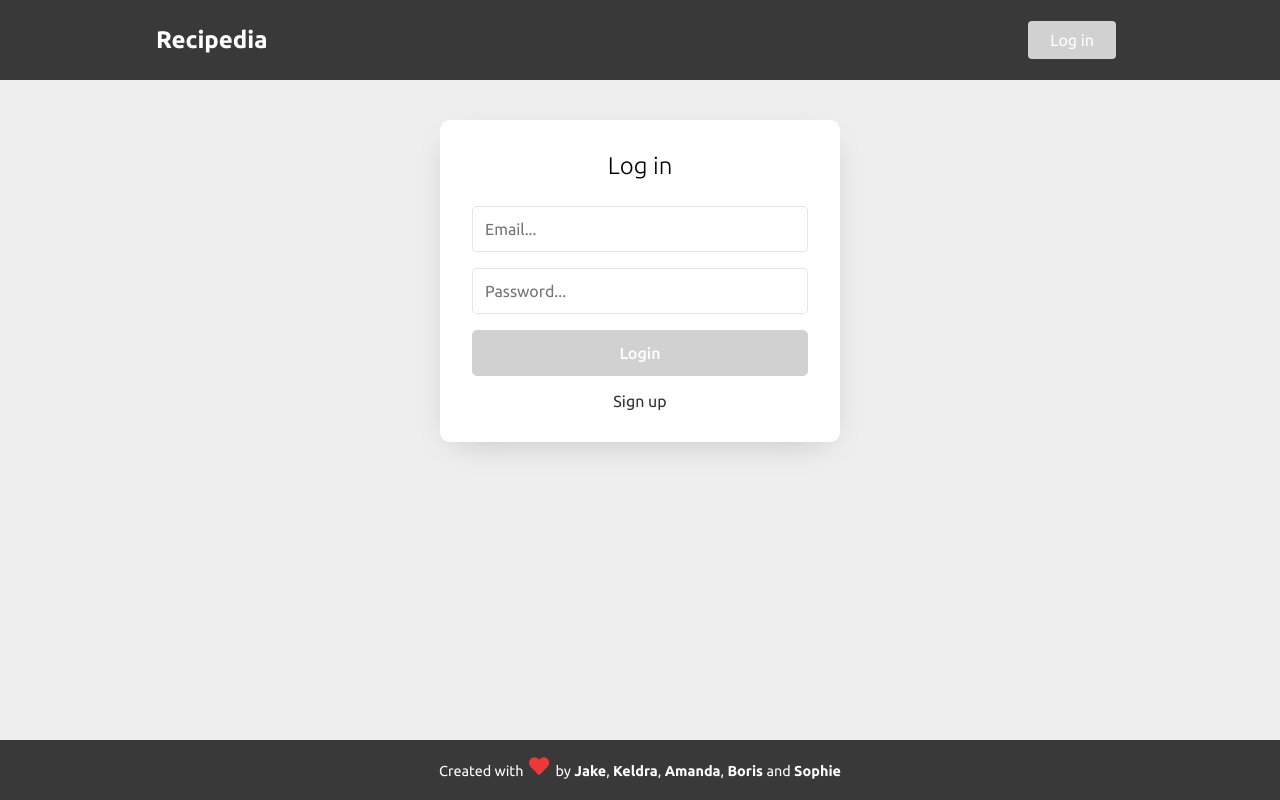
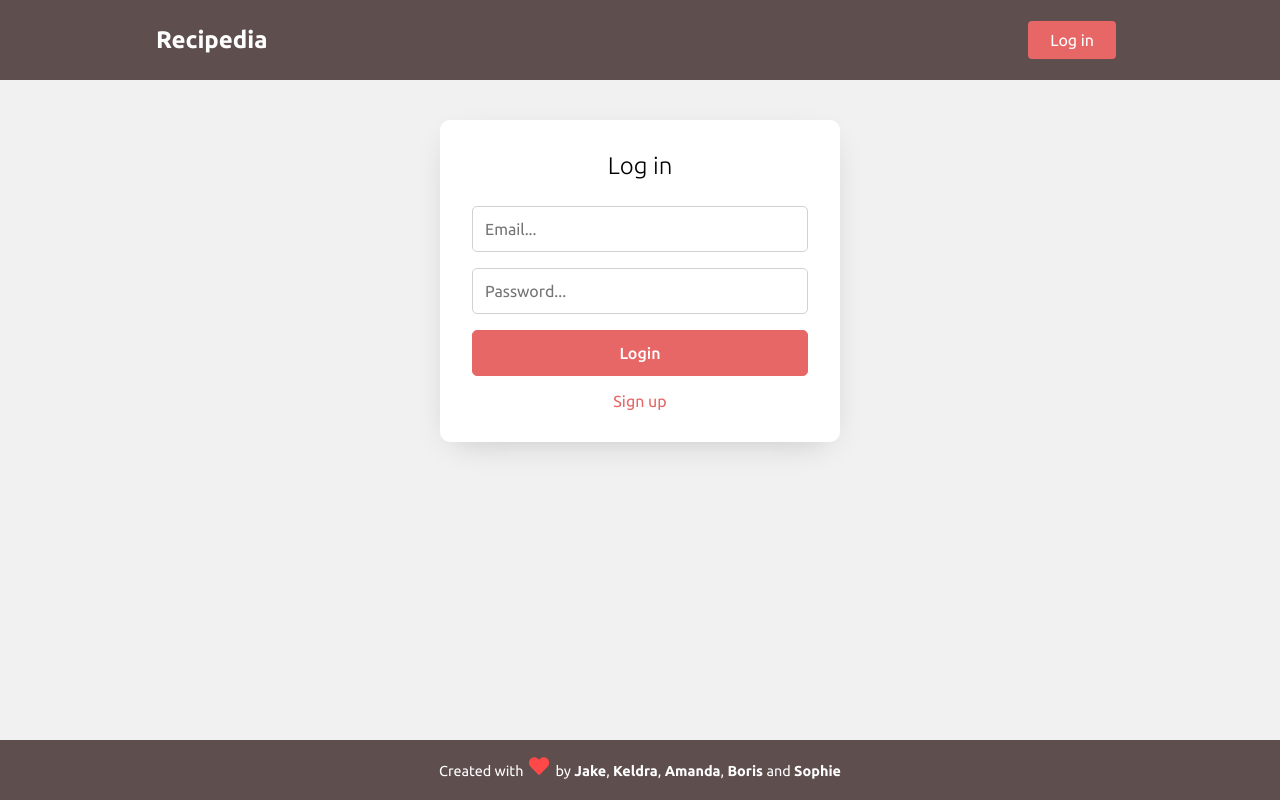
Before and after one commit to SophieBonneval/Recipedia, a React (Create React App) app: page /log-in in a window 1280 px wide. Built offline with nearby package versions, Linux system fonts and the light colour scheme; no server answers.

Commit message:
Styling colors etc

```diff
--- a/src/App.css
+++ b/src/App.css
@@ -1,4 +1,28 @@
 @import url('https://fonts.googleapis.com/css2?family=Ubuntu:ital,wght@0,300;0,400;0,500;0,700;1,300;1,400;1,500;1,700&display=swap');
+
+:root {
+  --palette1: rgba(231, 102, 102);
+  --palette1-saturated: rgb(255, 73, 73);
+  --palette1-dark: rgb(207, 75, 75);
+  --palette2: rgba(240, 213, 130);
+  --palette3: rgba(229, 164, 120);
+  --palette4: rgb(94, 78, 78);
+  --palette5: rgb(97, 98, 101);
+  --white: rgb(255, 255, 255);
+  --grey1: rgb(241 241 241);
+  --grey2: #bfbfbf;
+  --grey2-field: #d1d1d1;
+  --grey3: #a6a6a6;
+  --grey4: #8c8c8c;
+  --grey5: #404040;
+  --black: rgb(0, 0, 0);
+  --transition: all 0.3s ease-in-out;
+
+  --footer-gray: #393939;
+  --searchbutton-gray: #d1d1d1;
+  --navBar-black: #393939;
+  --RecipediaText-white: #fff;
+}
 
 * {
   font-family: 'Ubuntu', sans-serif;
--- a/src/components/CreateRecipe/index.js
+++ b/src/components/CreateRecipe/index.js
@@ -162,7 +162,7 @@ function CreateRecipe() {
             rows='4'
             cols='50'
             value={instructions}
-            placeholder='Cooking instructions'
+            placeholder='Cooking instructions with steps separated by a pipe (i.e. Step 1 | Step 2 | Step 3)'
             onChange={(e) => setInstructions(e.target.value)}
           />
           {!instructionsIsValid && (
--- a/src/components/Navbar/NavbarElements.js
+++ b/src/components/Navbar/NavbarElements.js
@@ -3,7 +3,7 @@ import { NavLink as Link } from 'react-router-dom';
 import { FaBars } from 'react-icons/fa';
 
 export const Nav = styled.nav`
-  background-color: #393939;
+  background-color: var(--palette4);
   height: 80px;
   display: flex;
   justify-content: space-between;
@@ -12,16 +12,17 @@ export const Nav = styled.nav`
 `;
 
 export const NavLink = styled(Link)`
-  color: #fff;
+  color: var(--white);
   display: flex;
   align-items: center;
   text-decoration: none;
   padding: 0 1rem;
   height: 100%;
   cursor: pointer;
+  transition: all 0.3s ease-in-out;
 
   &:hover {
-    color: #d1d1d1;
+    color: var(--palette2);
   }
 `;
 
@@ -36,7 +37,7 @@ export const MobileIcon = styled.div`
     transform: translate(-100%, 60%);
     font-size: 1.8rem;
     cursor: pointer;
-    color: #fff;
+    color: var(--white);
   }
 `;
 
@@ -76,35 +77,36 @@ export const NavBtn = styled.nav`
 
 export const NavBtnLink = styled(Link)`
   border-radius: 4px;
-  background: #d1d1d1;
+  background: var(--palette1);
   padding: 10px 22px;
-  color: #fff;
+  color: var(--white);
   outline: none;
   cursor: pointer;
-  transition: all 0.2s ease-in-out;
+  transition: all 0.3s ease-in-out;
   text-decoration: none;
 
   &:hover {
-    transition: all 0.2s ease-in-out;
-    background: #fff;
-    color: #d1d1d1;
+    transition: all 0.3s ease-in-out;
+    background: var(--palette1-dark);
+    color: var(--white);
   }
 `;
 
 export const NavBtnNormal = styled.button`
   border-radius: 4px;
-  background: #d1d1d1;
+  background: var(--palette1);
   padding: 10px 22px;
-  color: #fff;
+  color: var(--white);
   outline: none;
   cursor: pointer;
-  transition: all 0.2s ease-in-out;
+  transition: all 0.3s ease-in-out;
   text-decoration: none;
   border: none;
+  font-size: 1rem;
 
   &:hover {
-    transition: all 0.2s ease-in-out;
-    background: #fff;
-    color: #d1d1d1;
+    transition: all 0.3s ease-in-out;
+    background: var(--palette1-dark);
+    color: var(--white);
   }
 `;
--- /dev/null
+++ b/src/components/RecipeDetail/Recipedetail.css
@@ -0,0 +1,16 @@
+.add-button {
+  padding: 10px 16px;
+  border: none;
+  border-radius: 4px;
+  font-size: 16px;
+  cursor: pointer;
+  transition: all 0.3s ease-in-out;
+}
+
+.fav-icon-btn {
+  margin-right: 0.4rem;
+}
+.fav-btn-container {
+  width: 86%;
+  margin: 0 auto 2rem;
+}
--- a/src/components/RecipeDetail/Recipedetail.js
+++ b/src/components/RecipeDetail/Recipedetail.js
@@ -1,4 +1,5 @@
 import React, { useEffect, useState } from 'react';
+import './Recipedetail.css';
 import { useParams } from 'react-router-dom';
 import { addDoc, collection, Timestamp } from 'firebase/firestore';
 import { auth, db } from '../../firebase-config';
@@ -50,19 +51,23 @@ function RecipeDetail() {
     return (
       <div>
         <RecipeDisplay recipe={recipe} />
-        <i className='far fa-heart'></i>
-        <i className='fas fa-heart'></i>
         {user ? (
+          <div className='fav-btn-container'>
             <button
+              className='add-button'
               style={{ background: color, color: textColor }}
               onClick={() => {
                 handleSubmit();
-              setColor('blue');
+
+                setColor('#efddc5');
+
                 setTextColor('black'), setText('Added to favourites');
               }}
             >
+              <i className='fas fa-heart fav-icon-btn'></i>
               {text}
             </button>
+          </div>
         ) : (
           ''
         )}
--- a/src/components/RecipeDisplay/RecipeDisplay.css
+++ b/src/components/RecipeDisplay/RecipeDisplay.css
@@ -1,10 +1,10 @@
-.recipe-detail {
+.recipe-detail-api {
   text-align: center;
   position: relative;
-  margin-bottom: 2rem;
+  margin-bottom: 1rem;
 }
 
-.recipe-detail h1 {
+.recipe-detail-api h1 {
   text-align: center;
   position: absolute;
   top: 0;
@@ -16,13 +16,13 @@
 }
 
 @media only screen and (max-width: 400px) {
-  .recipe-detail h1 {
+  .recipe-detail-api h1 {
     font-size: 1.4rem;
     padding: 1rem 0;
   }
 }
 
-.recipe-detail h2 {
+.recipe-detail-api h2 {
   margin: 1.6rem 10px 0.6rem;
 }
 
--- a/src/components/RecipeDisplay/RecipeDisplay.js
+++ b/src/components/RecipeDisplay/RecipeDisplay.js
@@ -4,7 +4,7 @@ import './RecipeDisplay.css';
 
 function RecipeDisplay({ recipe }) {
   return (
-    <div className='recipe-detail'>
+    <div className='recipe-detail-api'>
       <img className='img-detail' src={recipe.image} alt={recipe.title} />
       <h1>{recipe.title}</h1>
       <div className='flex-container'>
--- a/src/components/Searchbar/Searchbar.css
+++ b/src/components/Searchbar/Searchbar.css
@@ -9,8 +9,6 @@
   display: grid;
   grid-template-columns: repeat(auto-fit, minmax(240px, 1fr));
   grid-gap: 10px;
-  background-color: #fff;
-  color: #444;
   margin: 0 auto;
   justify-content: center;
 }
--- a/src/components/UserRecipeDetail/UserRecipedetail.js
+++ b/src/components/UserRecipeDetail/UserRecipedetail.js
@@ -48,19 +48,24 @@ if (recipe !== null) {
                       ))}
                   </ul>
                   <h2> Instructions </h2>
-                  <div>{recipe.instructions}</div>
+                  <ol>
+                    {recipe.instructions
+                      .split('|')
+                      .map((step) => step.trim())
+                      .map((step) => (
+                        <li key={step.id}>{step}</li>
+                      ))}
+                  </ol>{' '}
                 </div>
               </div>
             </div>
-
           </div>
         </div>
       </div>
-  )
+    );
   } else {
     return <div></div>;
   }
 }
 
-
-export default UserRecipeDetail
+export default UserRecipeDetail;
--- a/src/components/UserRecipes/index.js
+++ b/src/components/UserRecipes/index.js
@@ -51,13 +51,20 @@ const UserRecipes = () => {
                   <ul>
                     {recipe.ingredients
                       .split(',')
-                      .map((x) => x.trim())
+                      .map((ingredient) => ingredient.trim())
                       .map((ingredient) => (
                         <li key={ingredient.id}>{ingredient}</li>
                       ))}
                   </ul>
                   <h2> Instructions </h2>
-                  <div>{recipe.instructions}</div>
+                  <ol>
+                    {recipe.instructions
+                      .split('|')
+                      .map((step) => step.trim())
+                      .map((step) => (
+                        <li key={step.id}>{step}</li>
+                      ))}
+                  </ol>
                 </div>
               </div>
             </div>
--- a/src/components/footer/Footer.css
+++ b/src/components/footer/Footer.css
@@ -1,6 +1,6 @@
 footer {
-  background-color: #393939;
-  color: #fff;
+  background-color: var(--palette4);
+  color: var(--white);
   height: 60px;
   padding: 0.5rem calc((100vw - 1000px) / 2);
   z-index: 10;
@@ -9,13 +9,14 @@ footer {
 }
 
 footer a {
-  color: #fff;
+  color: var(--white);
   text-decoration: none;
   font-weight: bold;
+  transition: all 0.3s ease-in-out;
 }
 
 footer a:hover {
-  color: #d1d1d1;
+  color: var(--palette2);
 }
 
 footer p {
@@ -25,5 +26,5 @@ footer p {
 .heart-footer {
   margin: 0 6px 0;
   font-size: 1.4em;
-  color: #ee3737;
+  color: var(--palette1-saturated);
 }
--- a/src/pages/index.css
+++ b/src/pages/index.css
@@ -9,12 +9,12 @@
   display: flex;
   flex-wrap: wrap;
   justify-content: center;
-  background-color: rgb(238, 238, 238);
+  background-color: var(--grey1);
 }
 
 .wrap-auth {
   position: relative;
-  background: #fff;
+  background: var(--white);
   border-radius: 10px;
   -webkit-box-shadow: 0 10px 34px -15px rgba(0, 0, 0, 0.24);
   -moz-box-shadow: 0 10px 34px -15px rgba(0, 0, 0, 0.24);
@@ -32,19 +32,24 @@
 
 .wrap-auth a {
   text-decoration: none;
-  color: #333;
+  color: var(--palette1);
+  transition: all 0.3s ease-in-out;
+}
+
+.wrap-auth a:hover {
+  color: var(--palette1-dark);
 }
 
 .auth-form input {
   height: 46px;
-  background: #fff;
-  color: #000;
+  background: var(--white);
+  color: var(--black);
   border-radius: 5px;
   border-top-left-radius: 5px;
   border-bottom-left-radius: 5px;
   -webkit-box-shadow: none;
   box-shadow: none;
-  border: 1px solid rgba(0, 0, 0, 0.1);
+  border: 1px solid var(--grey2-field);
   width: 100%;
   margin-bottom: 1rem;
   display: block;
@@ -52,12 +57,13 @@
   font-size: 1rem;
   font-weight: 400;
   line-height: 1.5;
+  outline: none;
 }
 
 .auth-form button {
-  background: #d1d1d1 !important;
-  border: 1px solid #d1d1d1 !important;
-  color: #fff !important;
+  background: var(--palette1) !important;
+  border: 1px solid var(--palette1) !important;
+  color: var(--white) !important;
   cursor: pointer;
   padding: 0.375rem 0.75rem;
   line-height: 1.5;
@@ -70,4 +76,10 @@
   border-radius: 5px;
   font-size: 1rem;
   margin-bottom: 1rem;
+  transition: all 0.3s ease-in-out;
 }
+
+.auth-form button:hover {
+  background: var(--palette1-dark) !important;
+  border: 1px solid var(--palette1) !important;
+}
```
Lines whose indentation alone changed are shown as unchanged.
